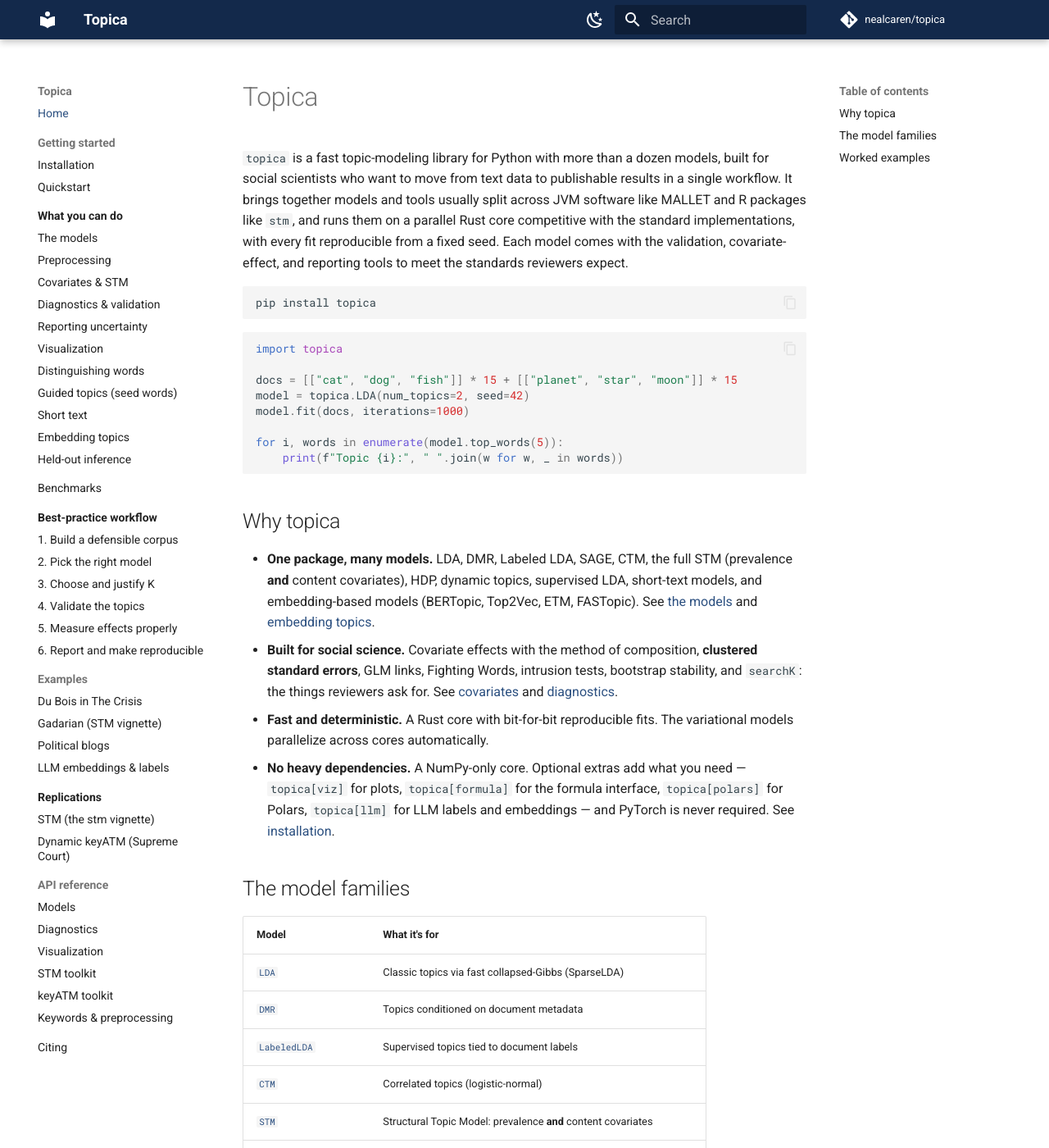
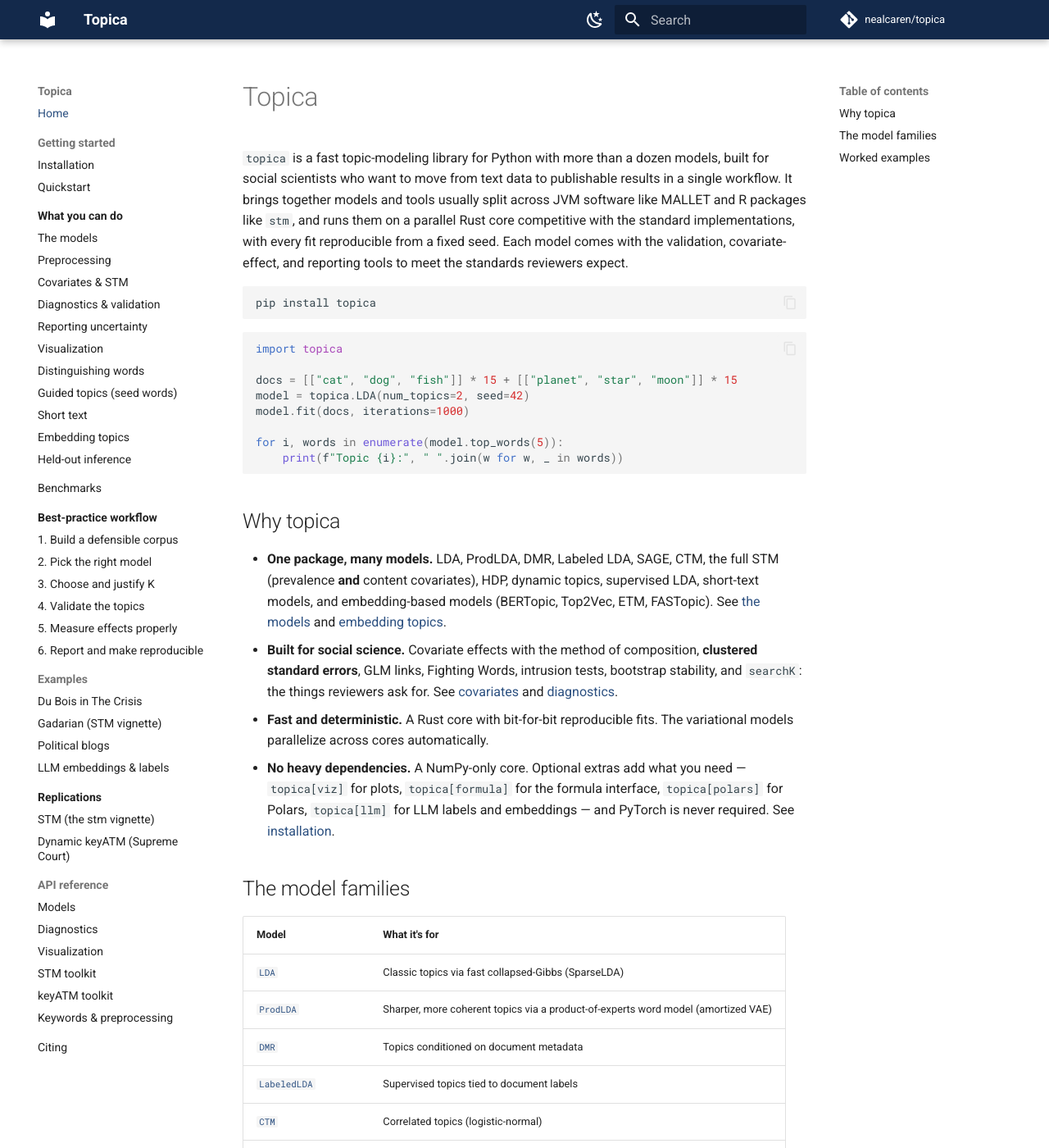
Before and after one commit to nealcaren/turbotopics, an MkDocs documentation site: the page built from docs/index.md, in a window 1280 px wide and 1400 px high. Shown: the whole window at 82% size. Built offline with MkDocs 1.6.1 and Material for MkDocs 9.7.7, drawn with Linux system fonts in a browser that asks for light colours; comment, search, counter and statistics services are not loaded.

Commit message:
docs: add ProdLDA to the README and docs/index.md model lists (#19)
PR #18 added ProdLDA to the models guide, API reference, and citations, but not
to the two top-level model listings. Add it to the count-based model table and
acknowledgements in README.md, and to the model table + intro list in
docs/index.md (linking the existing topica.ProdLDA API anchor). Broaden the
count-based "(collapsed Gibbs or variational EM)" note to include the amortized VAE.

Co-authored-by: Claude Opus 4.8 (1M context) <noreply@anthropic.com>

```diff
--- a/docs/index.md
+++ b/docs/index.md
@@ -26,7 +26,7 @@ for i, words in enumerate(model.top_words(5)):
 
 ## Why topica
 
-- **One package, many models.** LDA, DMR, Labeled LDA, SAGE, CTM, the full STM
+- **One package, many models.** LDA, ProdLDA, DMR, Labeled LDA, SAGE, CTM, the full STM
   (prevalence **and** content covariates), HDP, dynamic topics, supervised LDA,
   short-text models, and embedding-based models (BERTopic, Top2Vec, ETM,
   FASTopic). See [the models](guides/models.md) and
@@ -47,6 +47,7 @@ for i, words in enumerate(model.top_words(5)):
 | Model | What it's for |
 |-------|---------------|
 | [`LDA`](api/models.md#topica.LDA) | Classic topics via fast collapsed-Gibbs (SparseLDA) |
+| [`ProdLDA`](api/models.md#topica.ProdLDA) | Sharper, more coherent topics via a product-of-experts word model (amortized VAE) |
 | [`DMR`](api/models.md#topica.DMR) | Topics conditioned on document metadata |
 | [`LabeledLDA`](api/models.md#topica.LabeledLDA) | Supervised topics tied to document labels |
 | [`CTM`](api/models.md#topica.CTM) | Correlated topics (logistic-normal) |
```
Also changed, not shown: README.md (+3 -1 lines).
